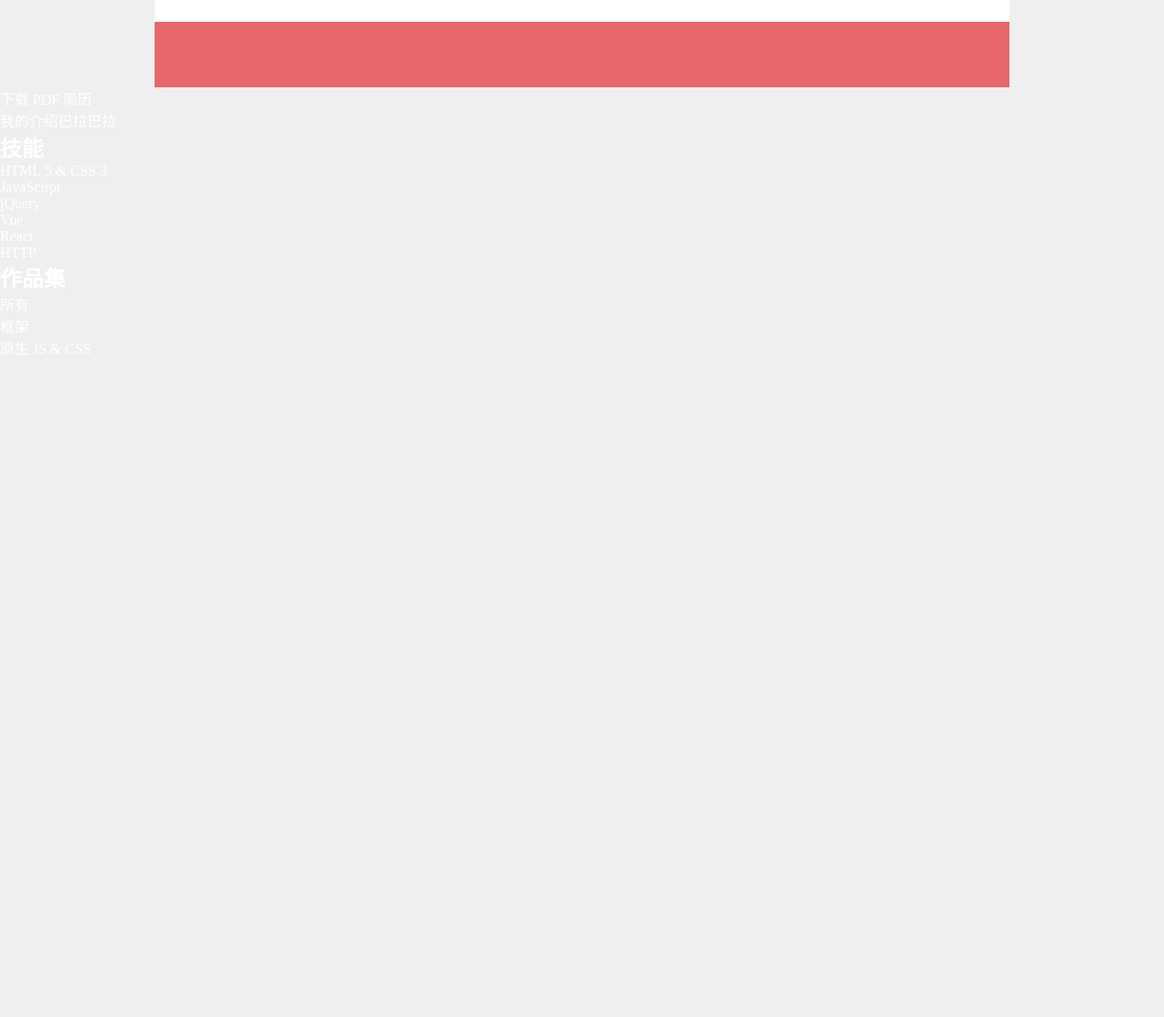
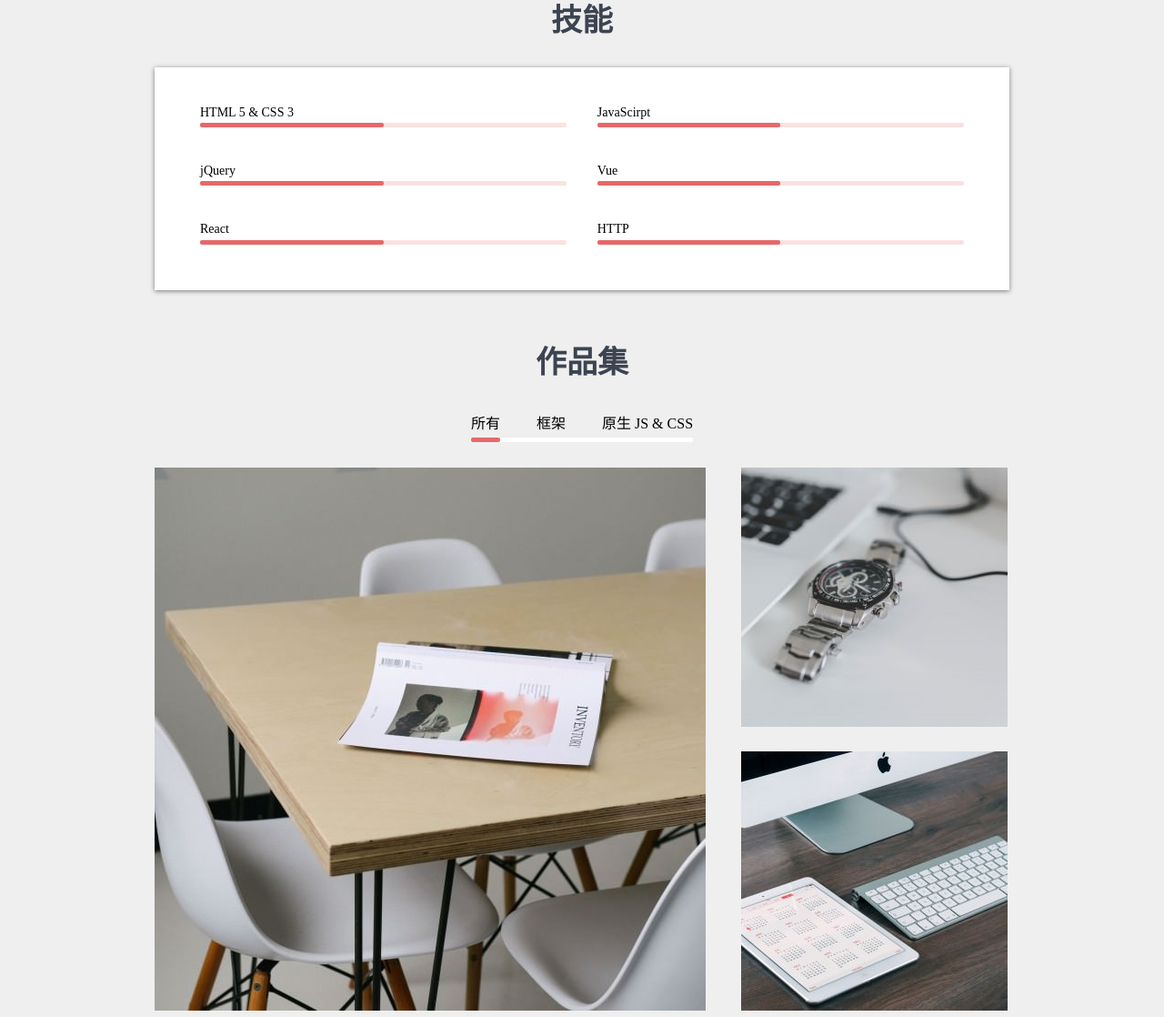
Before and after one commit to CelesteWeng/resume, a plain HTML site: page index.html in a window 1280 px wide. Shown: the part 942-2060 px from the top of the page at 91% size. Before the commit the page ends 1336 px from the top, so only its background shows below. Drawn offline with Linux system fonts and the light colour scheme.

Commit message:
edit weng resume

```diff
--- a/css/style.css
+++ b/css/style.css
@@ -4,11 +4,11 @@
 }
 body {
     margin: 0;
-    color: #fff;
     background-color: #efefef;
 }
 a {
     text-decoration: none;
+    outline: none;
     color: inherit;
 }
 ul, ol {
@@ -55,7 +55,7 @@ ul, ol {
     cursor: default;
 }
 .topNavBar .logo .rs {
-    margin-right: 4px;
+    margin-right: 10px;
     color: #e6686a;
 }
 .topNavBar .logo .card {
@@ -65,17 +65,19 @@ ul, ol {
 .banner {
     height: 515px;
     background-image: url(../images/rs-cover.jpg);
-    background-position: center center;
+    /* background-position: center center; */
+    background-position: center -100px;
     background-size: cover;
 }
 .banner .mask {
     height: 515px;
-    background-color: rgba(0, 0, 0, 0.8);
+    background-color: rgba(0, 0, 0, 0.6);
 }
 .userCard {
     margin: 0 auto;
     max-width: 940px;
     background-color: white;
+    box-shadow: 0px 1px 5px 0px rgba(0, 0, 0, 0.5);
 }
 .userCard .profileAndText {
     padding: 50px;
@@ -83,6 +85,13 @@ ul, ol {
 .userCard .picture,
 .userCard .text {
     float: left;
+}
+.userCard .picture {
+    width: 299px;
+    height: 347px;
+    background-image: url(../images/avatar.jpeg);
+    background-position: center center;
+    background-size: cover;
 }
 .userCard .text {
     margin-left: 65px;
@@ -94,6 +103,7 @@ ul, ol {
     padding: 4px 16px;
     background-color: #e6686a;
     line-height: 22px;
+    color: white;
 }
 .userCard .text .welcome:after {
     content: '';
@@ -108,16 +118,12 @@ ul, ol {
 }
 .userCard .text h1 {
     padding-top: 26px;
-    color: black;
 }
 .userCard .text hr {
     margin: 20px 0;
     height: 0;
     border: none;
     border-top: 1px solid #dedede;
-}
-.userCard .text dl {
-    color: black;
 }
 .userCard .text dl dt,
 .userCard .text dl dd {
@@ -153,6 +159,127 @@ ul, ol {
     height: 30px;
     fill: white;
 }
+body > main {
+    margin-top: -340px;
+}
+body > main .downloadResume-wrapper {
+    margin: 0 auto;
+    padding: 32px 0;
+    text-align: center;
+}
 body > main .downloadResume {
+    display: inline-block;
+    padding: 22px 54px;
+    font-size: 14px;
+    color: #3d4451;
+    line-height: 16px;
+    font-weight: bold;
+    border: 1px solid #cdcfd1;
+    border-radius: 2px;
+    transition: box-shadow 0.2s;
+}
+body > main .downloadResume:hover {
+    box-shadow: 0px 2px 13px -1px rgba(0,0,0,0.35);
+}
+body > main .selfIntroduction {
+    margin: 0 auto;
+    max-width: 940px;
+    text-align: center;
+    font-family: kai;
+    line-height: 1.8;
+    font-size: 18px;
+}
+section.skills,
+section.portfolio {
+    margin: 60px auto 0;
+    max-width: 940px;
+}
+section.skills > h2,
+section.portfolio > h2 {
+    text-align: center;
+    color: #3d4451;
+    font-size: 34px;
+    line-height: 1.2;
+}
+section.skills > ol {
+    margin-top: 30px;
+    padding: 42px 50px 10px;
+    background-color: #fff;
+    box-shadow: 0px 1px 5px 0px rgba(0, 0, 0, 0.5);
+}
+section.skills > ol > li > h3 {
+    font-size: 14px;
+    line-height: 1.1;
+    font-weight: normal;
+}
+section.skills > ol > li {
+    float: left;
+    width: 48%;
+}
+section.skills > ol > li:nth-child(even) {
+    float: right;
+}
+section.skills > ol > li > .progressBar {
+    position: relative;
+    margin: 4px 0 40px;
+    height: 5px;
+    border-radius: 2px;
+    background-color: #fae1e1;
+}
+section.skills > ol > li > .progressBar .progress {
+    position: absolute;
+    left: 0;
+    top: 0;
+    width: 50%;
+    height: 100%;
+    background-color: #e6686a;
+    border-radius: 2px;
+}
+section.portfolio {
+    margin-bottom: 100px;
+    text-align: center;
+}
+section.portfolio > nav {
+    display: inline-block;
+    padding-top: 32px;
+    vertical-align: top;
+}
+section.portfolio > nav > ol > li {
+    float: left;
+    cursor: pointer;
+}
+section.portfolio > nav > ol > li:nth-child(2) {
+    margin: 0 40px;
+}
+section.portfolio > nav .bar {
+    margin: 5px 0 28px;
+    height: 5px;
+    background: white;
+    border-radius: 2px;
+}
+section.portfolio > nav .bar .bar-inner {
+    height: 100%;
+    border-radius: 2px;
+    background-color: #e6686a;
+    transition: all 0.3s;
+    transition: all 0.3s;
+}
+section.portfolio > nav .bar.state-1 .bar-inner {
+    width: 32px;
+    margin-left: 0;
+}
+section.portfolio > nav .bar.state-2 .bar-inner {
+    width: 50px;
+    margin-left: 65px;
+}
+section.portfolio > nav .bar.state-3 .bar-inner {
+    margin-left: 140px;
+    width: 114px;
+}
+section.portfolio > .works {
+    position: relative;
 
 }
+section.portfolio > .works > * {
+    position: absolute;
+}
--- a/index.html
+++ b/index.html
@@ -46,7 +46,7 @@
         <div class="userCard">
             <div class="profileAndText clearfix">
                 <div class="picture">
-                    <img src="./images/avatar.jpg" width="299" height="347" alt="头像">
+                    <!-- <img src="./images/avatar.jpeg" width="299" height="347" alt="头像"> -->
                 </div>
                 <div class="text">
                     <span class="welcome">Hello</span>
@@ -66,7 +66,7 @@
                 </div>
             </div>
             <footer class="media">
-                <a href="javascript:;">
+                <a href="https://github.com/CelesteWeng" target="_blank">
                     <svg class="icon" aria-hidden="true">
                         <use xlink:href="#icon-github"></use>
                     </svg></a>
@@ -82,41 +82,91 @@
             </footer>
         </div>
 
-        <div class="downloadResume">
-            <a href="./resume.pdf" class="downloadResume" download>下载 PDF 简历</a>
+        <div class="downloadResume-wrapper">
+            <a href="./resume_why.pdf" class="downloadResume" download>下载 PDF 简历</a>
         </div>
 
-        <p>
-            我的介绍巴拉巴拉<br>
+        <p class="selfIntroduction">
+            翁海莹 前端工程师，浙江理工大学，电子信息工程。 <br>
+            技能：Vue，Node.js，jQuery
         </p>
     </main>
-    <section>
+    <section class="skills">
         <h2>技能</h2>
-        <ol>
-            <li>HTML 5 &amp; CSS 3</li>
-            <li>JavaScirpt </li>
-            <li>jQuery</li>
-            <li>Vue</li>
-            <li>React</li>
-            <li>HTTP</li>
+        <ol class="clearfix">
+            <li>
+                <h3>HTML 5 &amp; CSS 3</h3>
+                <div class="progressBar">
+                    <div class="progress"></div>
+                </div>
+            </li>
+            <li>
+                <h3>JavaScirpt </h3>
+                <div class="progressBar">
+                    <div class="progress"></div>
+                </div>
+            </li>
+            <li>
+                <h3>jQuery</h3>
+                <div class="progressBar">
+                    <div class="progress"></div>
+                </div>
+            </li>
+            <li>
+                <h3>Vue</h3>
+                <div class="progressBar">
+                    <div class="progress"></div>
+                </div>
+            </li>
+            <li>
+                <h3>React</h3>
+                <div class="progressBar">
+                    <div class="progress"></div>
+                </div>
+            </li>
+            <li>
+                <h3>HTTP</h3>
+                <div class="progressBar">
+                    <div class="progress"></div>
+                </div>
+            </li>
         </ol>
     </section>
-    <section>
+    <section class="portfolio">
         <h2>作品集</h2>
         <nav>
-            <ol>
-                <li>所有 </li>
-                <li>框架</li>
-                <li>原生 JS &amp; CSS</li>
+            <ol class="clearfix">
+                <li id="portfolio1">所有 </li>
+                <li id="portfolio2">框架</li>
+                <li id="portfolio3">原生 JS &amp; CSS</li>
             </ol>
+            <div id="portfolioBar" class="bar state-1">
+                <div class="bar-inner"></div>
+            </div>
         </nav>
+        <script>
+            portfolio1.onclick = function () {
+                portfolioBar.className = 'bar state-1'
+            }
+            portfolio2.onclick = function () {
+                portfolioBar.className = 'bar state-2'
+            }
+            portfolio3.onclick = function () {
+                portfolioBar.className = 'bar state-3'
+            }
+        </script>
 
-        <div class="jobs">
-            <div class="big"></div>
-            <div class="small"></div>
-            <div class="small"></div>
+        <div class="works" style="height: 597px;">
+            <div class="big" style="top: 0; left: 0;">
+                <img src="./images/1.jpg" alt="作品1">
+            </div>
+            <div class="small" style="top: 0; left: 645px;">
+                <img src="./images/2.jpg" alt="作品2">
+            </div>
+            <div class="small" style="top: 312px; left: 645px;">
+                <img src="./images/3.jpg" alt="作品3">
+            </div>
         </div>
-
     </section>
 
 </body>
```
Also changed, not shown: images/1.jpg (added), images/2.jpg (added), images/3.jpg (added), images/avatar.jpg (deleted), images/rs-cover.jpg, 4 other files.
